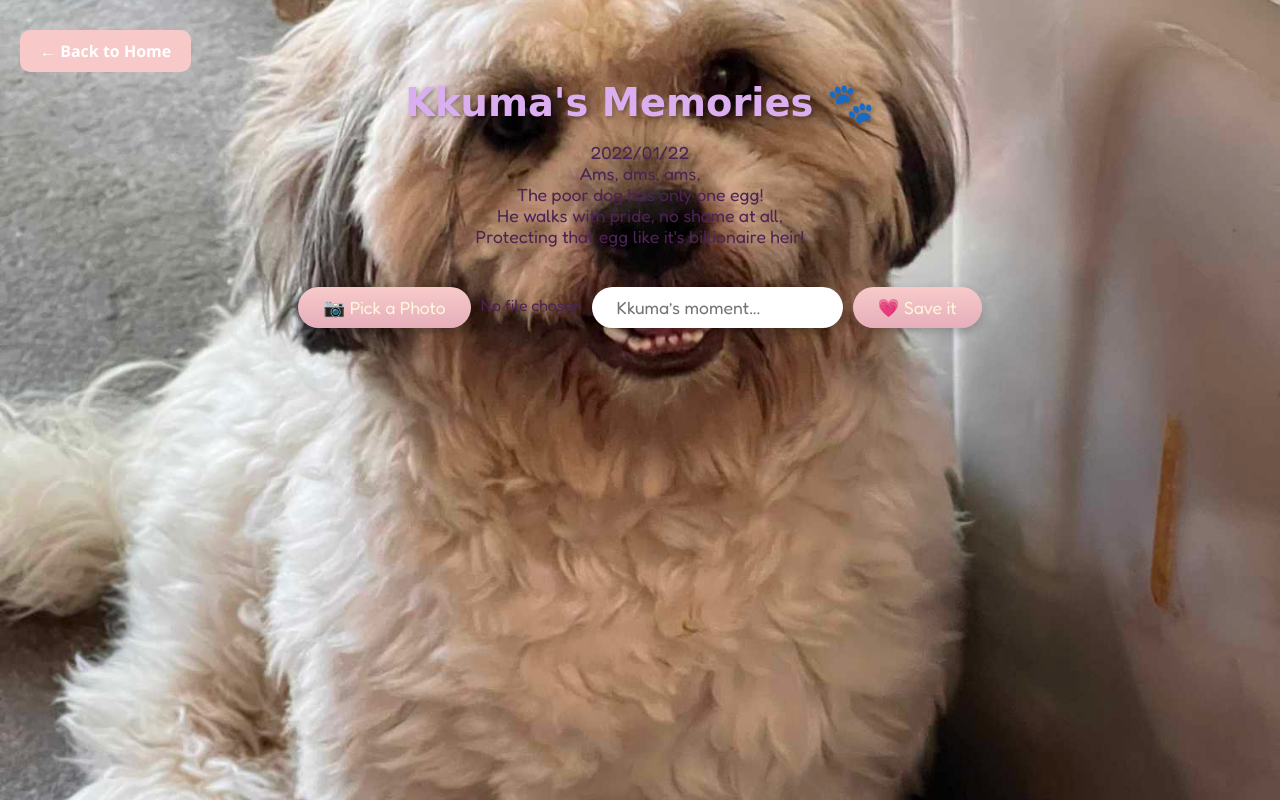
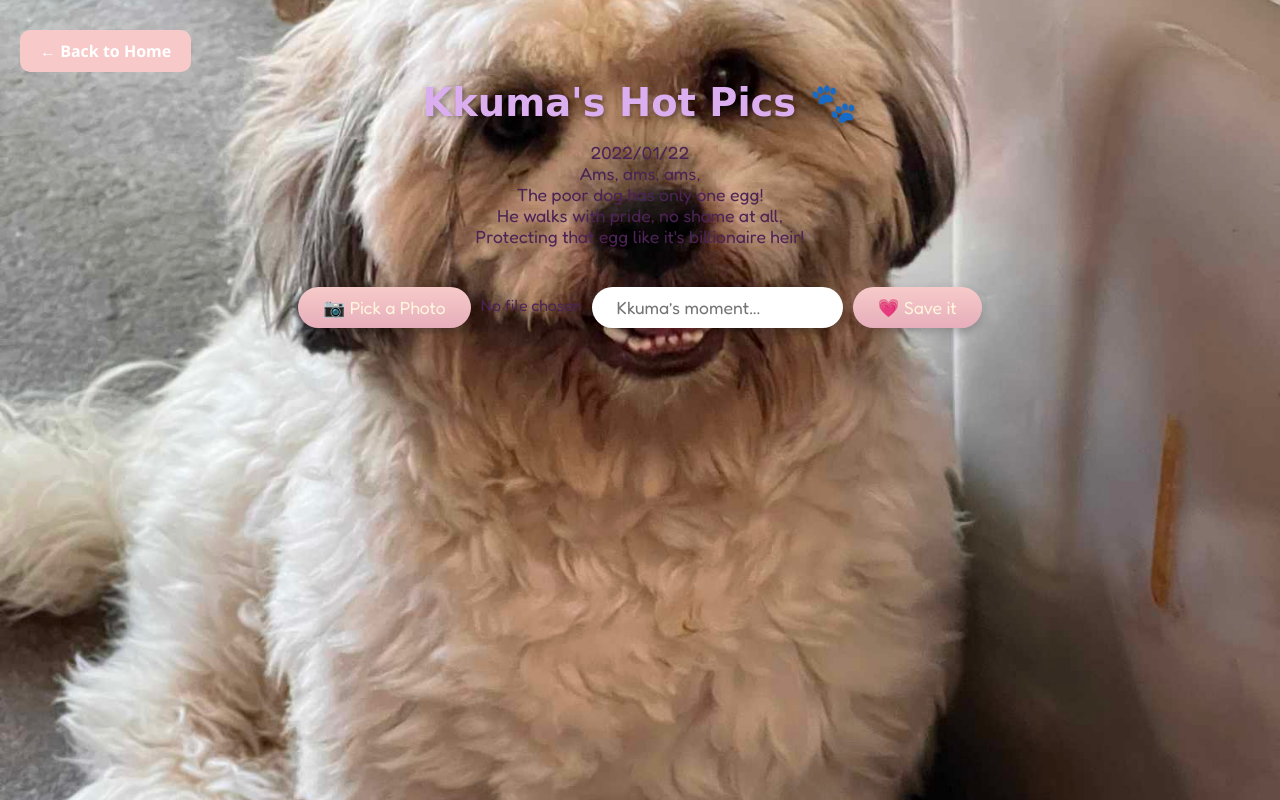
Before and after one commit to sihayaa/family-pets, a plain HTML site: page kkuma.html in a window 1280 px wide. Drawn offline with nearby package versions, Linux system fonts and the light colour scheme; a web font is replaced by a local one.

Commit message:
Update kkuma.html

```diff
--- a/kkuma.html
+++ b/kkuma.html
@@ -192,7 +192,7 @@
 </head>
 <body>
   <a href="index.html" class="back-button">← Back to Home</a>
-  <h1>Kkuma's Memories</h1>
+  <h1>Kkuma's Hot Pics</h1>
   <p class="bio">2022/01/22
 Ams, ams, ams,
 The poor dog has only one egg!
```
